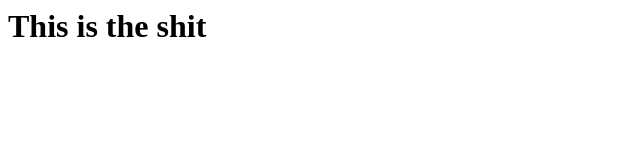
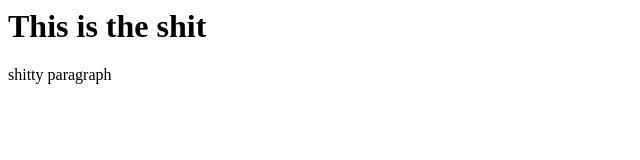
Before and after one commit to stevenaaronnagy/AttemptOne, a plain HTML site: page index.html in a window 1280 px wide. Shown: the whole page, without its empty margins (0-640 px from the left). Drawn offline with Linux system fonts and the light colour scheme.

Commit message:
Second commit

```diff
--- a/index.html
+++ b/index.html
@@ -1,4 +1,5 @@
 <html>
 
   <h1>This is the shit</h1>
+  <p>shitty paragraph</p>
 </html>
```
